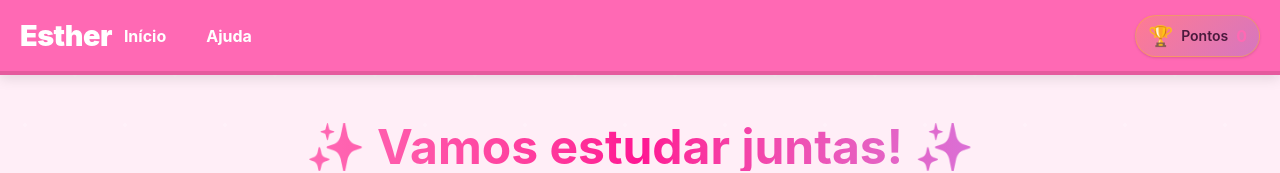
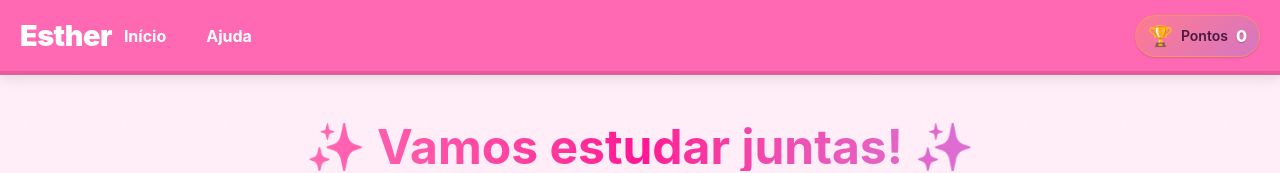
Before and after one commit to pedrolopesme/esther, a Next.js app: page / in a window 1280 px wide. Shown: the top 173 px of the page. Built offline with nearby package versions, Linux system fonts and the light colour scheme.

Commit message:
fix(score): improve contrast of points value in header badge\n\nUse white text with subtle shadow for readability against pink backgrounds, avoiding theme-wide color changes.

```diff
--- a/src/components/ScoreBadge.js
+++ b/src/components/ScoreBadge.js
@@ -40,7 +40,12 @@ export default function ScoreBadge() {
     >
       <span className="text-xl">🏆</span>
       <span className="text-sm font-semibold text-[var(--text-primary)]">Pontos</span>
-      <span className="text-base font-bold text-[var(--blue)]">{points}</span>
+      <span
+        className="text-base font-extrabold text-white"
+        style={{ textShadow: '0 1px 1px rgba(0,0,0,0.25)' }}
+      >
+        {points}
+      </span>
     </div>
   );
 }
```
